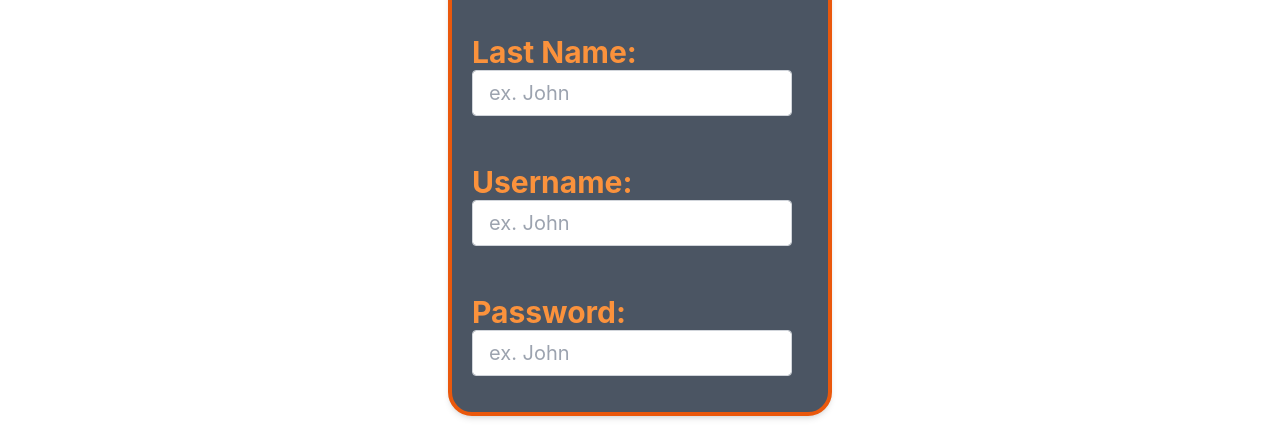
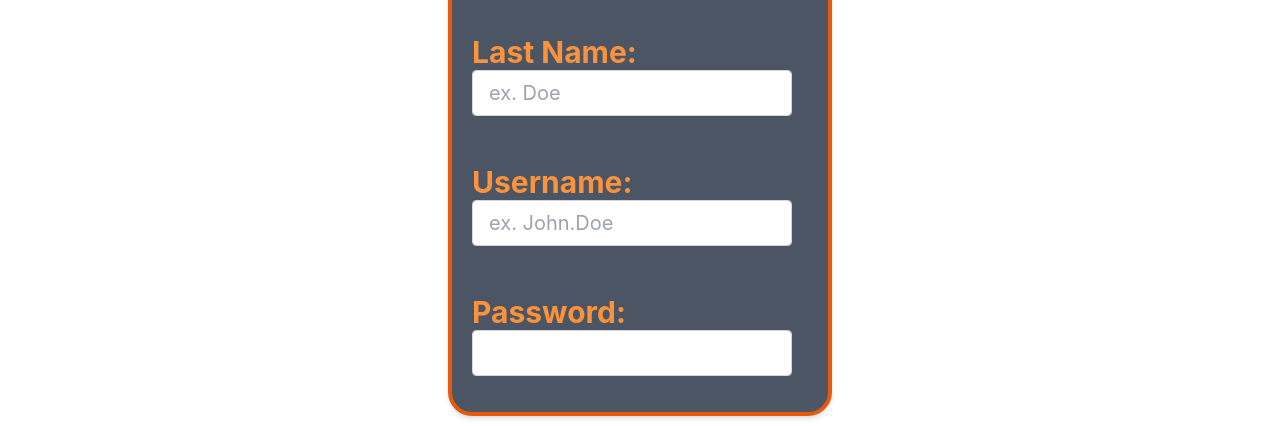
Before and after one commit to matthewgreenup/Z-CRUD-App, a React (Create React App) app in the folder front-end/: page /signup in a window 1280 px wide. Shown: the part 304-730 px from the top of the page. Built offline with nearby package versions, Linux system fonts and the light colour scheme; no server answers.

Commit message:
fixed placeholders

```diff
--- a/front-end/src/components/SignUp.js
+++ b/front-end/src/components/SignUp.js
@@ -100,7 +100,7 @@ export const SignUp = () => {
                 <input
                   type='text'
                   className=' block w-full px-4 py-2 text-xl font-normal text-gray-700 bg-white bg-clip-padding border border-solid border-gray-300 rounded transition ease-in-out m-0 focus:text-gray-700 focus:bg-white focus:border-blue-600 focus:outline-none'
-                  placeholder='ex. John'
+                  placeholder='ex. Doe'
                   onChange={e => {
                     let temp  = e.target.value
                     if(temp !== ""){
@@ -126,7 +126,7 @@ export const SignUp = () => {
                 <input
                   type='text'
                   className=' block w-full px-4 py-2 text-xl font-normal text-gray-700 bg-white bg-clip-padding border border-solid border-gray-300 rounded transition ease-in-out m-0 focus:text-gray-700 focus:bg-white focus:border-blue-600 focus:outline-none'
-                  placeholder='ex. John'
+                  placeholder='ex. John.Doe'
                   onChange={e => {
                     let temp  = e.target.value
                     if(temp !== ""){
@@ -152,7 +152,6 @@ export const SignUp = () => {
                 <input
                   type='password'
                   className=' block w-full px-4 py-2 text-xl font-normal text-gray-700 bg-white bg-clip-padding border border-solid border-gray-300 rounded transition ease-in-out m-0 focus:text-gray-700 focus:bg-white focus:border-blue-600 focus:outline-none'
-                  placeholder='ex. John'
                   onChange={e => {
                     let temp  = e.target.value
                     if(temp !== ""){
```
